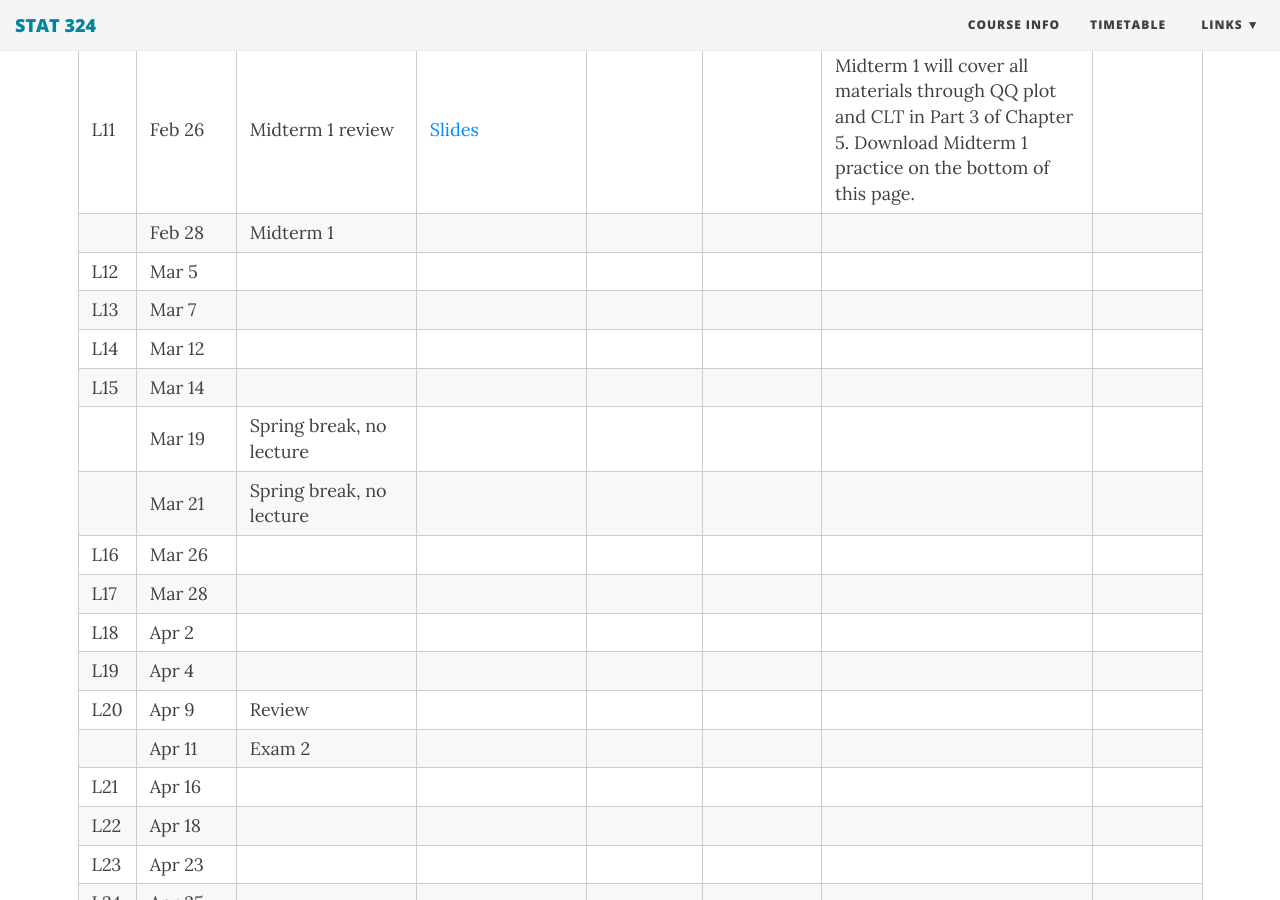
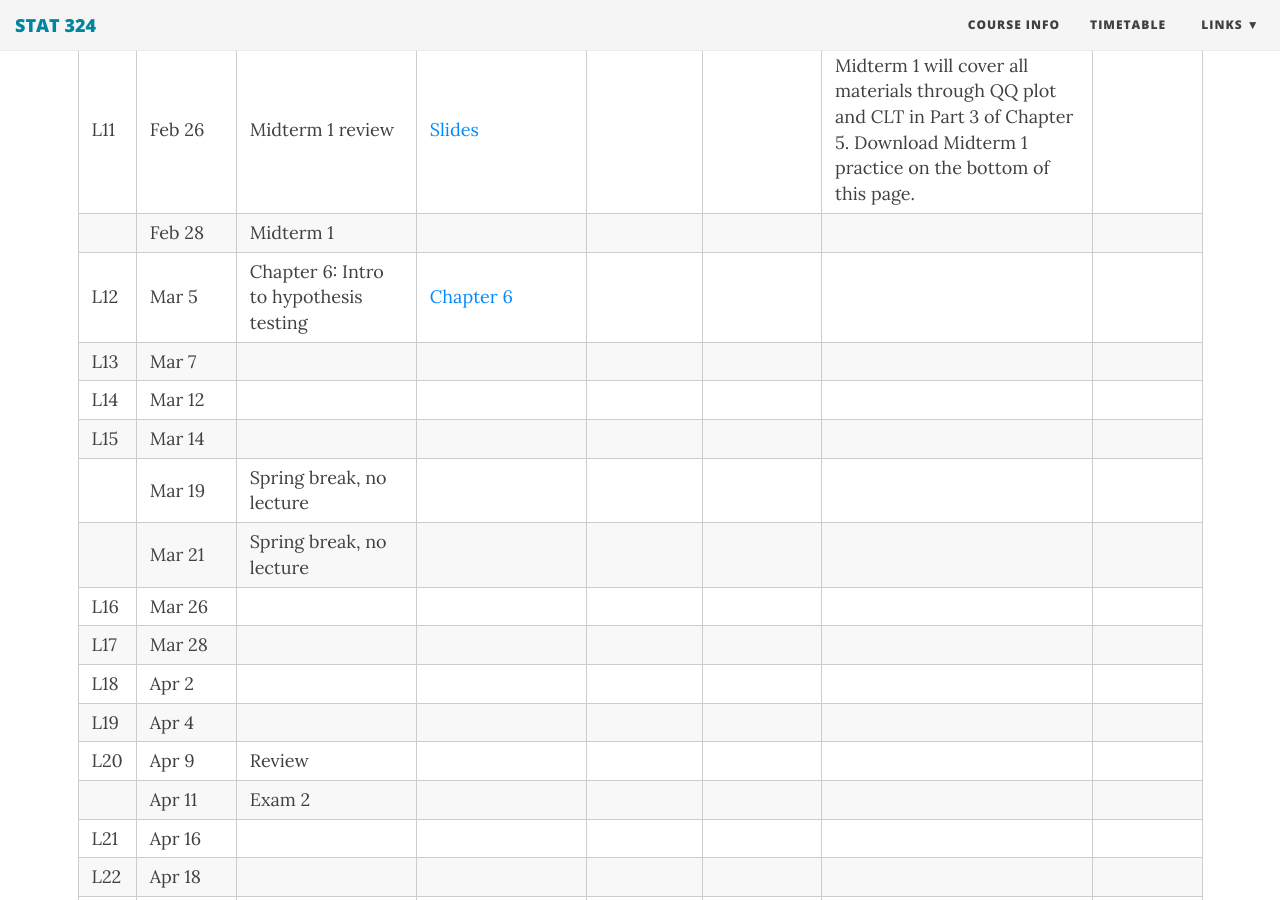
Before and after one commit to duzhewang/stat324, a Jekyll site: the page built from timetable.md, in a window 1280 px wide and 900 px high, scrolled down 1075 px. Built offline with Jekyll 4.4.1, drawn with Linux system fonts in a browser that asks for light colours; nearby versions of some CDN libraries.

Commit message:
Update timetable.md

```diff
--- a/timetable.md
+++ b/timetable.md
@@ -21,7 +21,7 @@
 |L10| Feb 21 |Chapter 5 (Part 5) |[Chapter 5, Part 5](https://github.com/dzwang91/stat324/raw/gh-pages/lectures/chapter5-5.pdf), [Bootstrap extra reading](https://github.com/dzwang91/stat324/raw/gh-pages/notessummary/Bootstrap.pdf)| [Bootstrap R code](https://github.com/dzwang91/stat324/raw/gh-pages/R/Bootstrap.R) | [Chapter 5 Summary](https://github.com/dzwang91/stat324/raw/gh-pages/notessummary/Chapter5notes.pdf)  |       |      |
 |L11| Feb 26 | Midterm 1 review | [Slides](https://github.com/dzwang91/stat324/raw/gh-pages/lectures/Midterm1review.pdf)  |     |       |  Midterm 1 will cover all materials through QQ plot and CLT in Part 3 of Chapter 5. Download Midterm 1 practice on the bottom of this page. |   |
 |  | Feb 28 | Midterm 1 |    |   |    |      |      |
-|L12| Mar 5 |  |   |  |     |      |
+|L12| Mar 5 | Chapter 6: Intro to hypothesis testing | [Chapter 6](https://github.com/dzwang91/stat324/raw/gh-pages/lectures/chapter6.pdf)  |  |     |      |
 |L13| Mar 7 |   | | |  |      |      |
 |L14| Mar 12 |  |   |   |  |      |      |
 |L15| Mar 14 | | |   |   |      |      |
```
